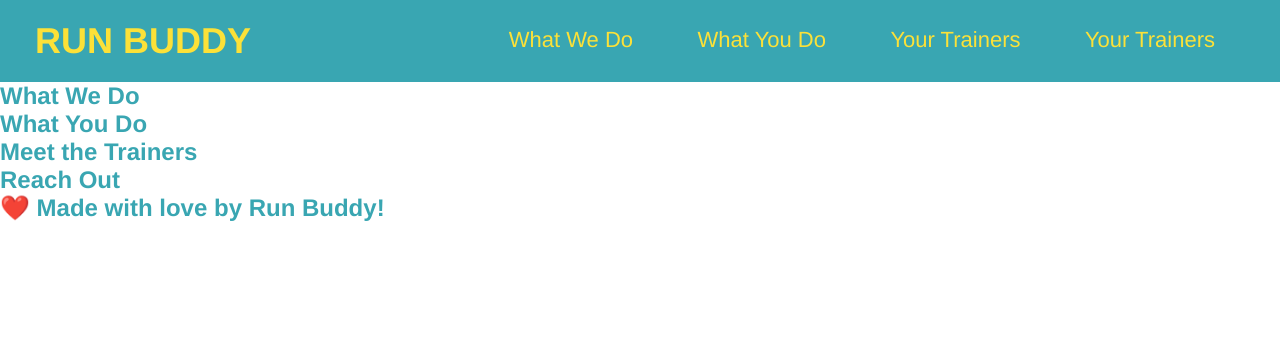
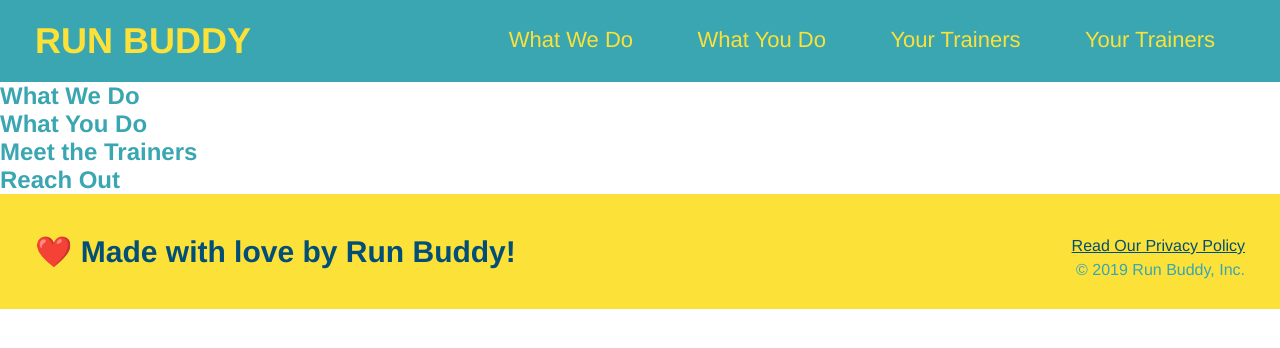
Before and after one commit to jerilynwise/run-buddy2, a plain HTML site: page index.html in a window 1280 px wide. Drawn offline with Linux system fonts and the light colour scheme.

Commit message:
added design to the footer and the privacy policy link

```diff
--- a/assests/css/style.css
+++ b/assests/css/style.css
@@ -50,3 +50,28 @@
     font-weight: lighter;
     font-size: 22px;
 }
+
+/*style the footer*/
+
+footer {
+    background: #fce138;
+    width: 100%;
+    padding: 40px 35px;
+}
+
+footer h2 {
+    display: inline;
+    color: #024e76 ;
+    font-size: 30px;
+    margin: 0;
+}
+
+footer div {
+    float: right;
+    line-height: 1.5;
+    text-align: right;
+}
+
+footer a {
+    color: #024e76;
+}
--- a/index.html
+++ b/index.html
@@ -60,5 +60,9 @@
 
 <footer>
     <h2>❤️ Made with love by Run Buddy!</h2>
+    <div>
+        <a href="#">Read Our Privacy Policy</a><br />
+        &copy; 2019 Run Buddy, Inc.
+    </div>
 </footer>
 </html>
```
